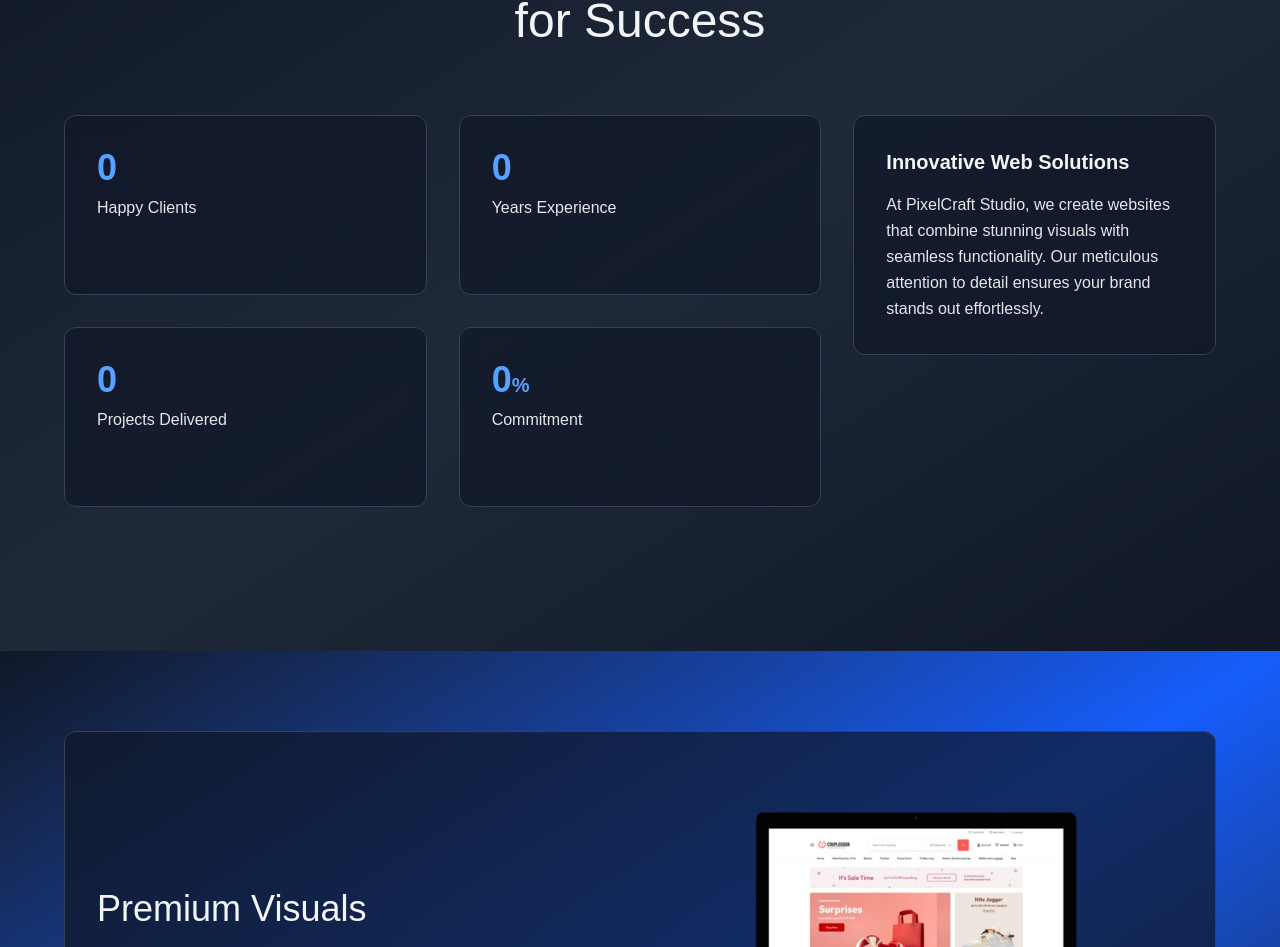
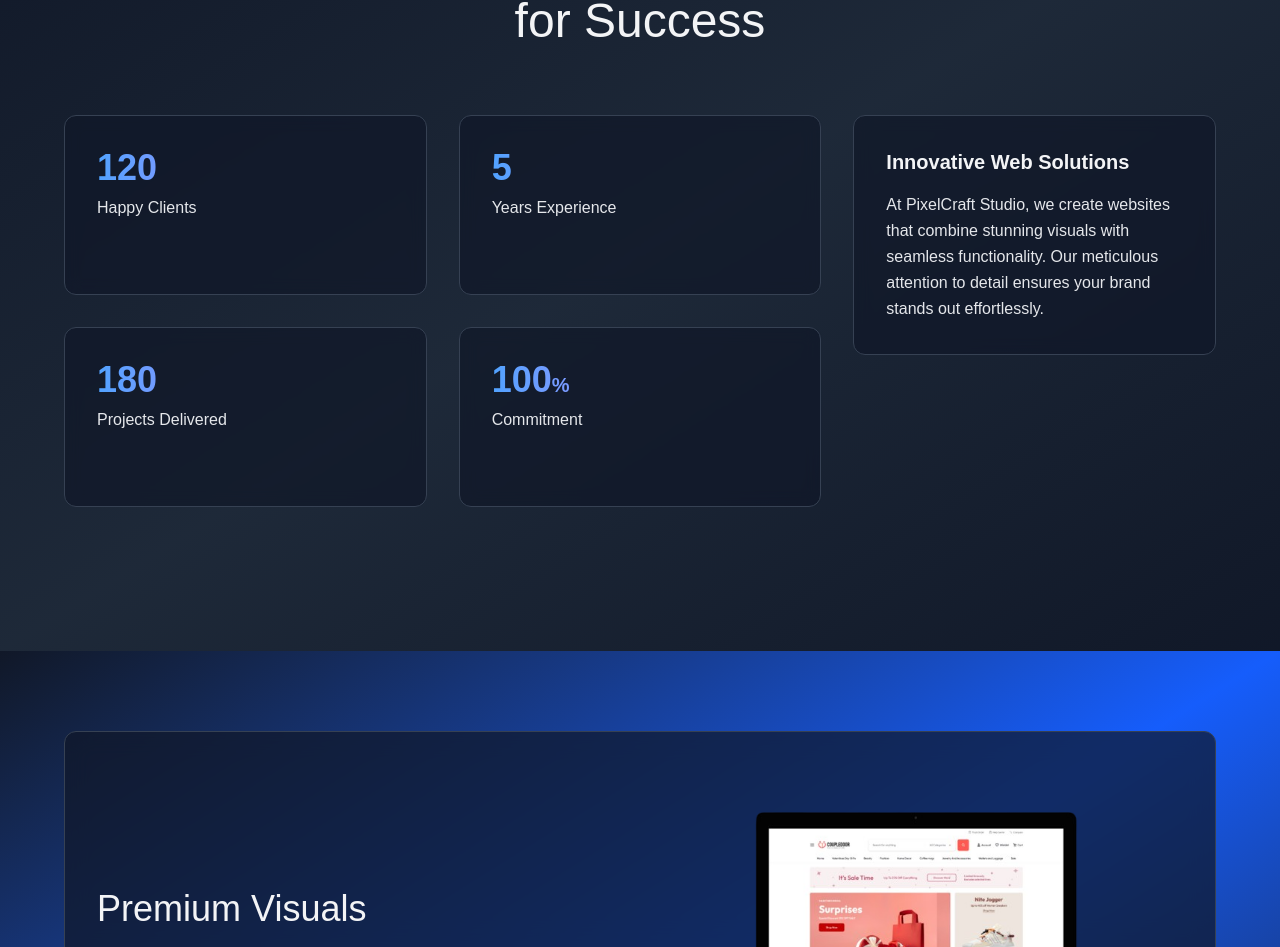
Before and after one commit to TarunGupta2602/Devora, a Next.js app: page / in a window 1280 px wide. Shown: the part 1725-2672 px from the top of the page. Built offline with nearby package versions, Linux system fonts and the light colour scheme.

Commit message:
some issues

```diff
--- a/app/page.js
+++ b/app/page.js
@@ -1,8 +1,7 @@
-
 "use client";
 
 import React from 'react';
-import { motion, useInView, useMotionValue, useTransform } from 'framer-motion';
+import { motion, useInView } from 'framer-motion';
 import { useState, useRef, useEffect } from 'react';
 import Image from 'next/image';
 import Head from 'next/head';
@@ -161,16 +160,6 @@ export default function HomePage() {
   const StatNumber = ({ value, unit }) => {
     const statRef = useRef(null);
     const isInView = useInView(statRef, { once: true, amount: 0.5 });
-    const motionValue = useMotionValue(0);
-    const animatedValue = useTransform(motionValue, (val) => Math.floor(val));
-
-    useEffect(() => {
-      if (isInView) {
-        motionValue.set(value);
-      } else {
-        motionValue.set(0);
-      }
-    }, [isInView, value, motionValue]);
 
     return (
       <motion.div
@@ -180,12 +169,10 @@ export default function HomePage() {
         animate={{ opacity: isInView ? 1 : 0 }}
         transition={{ duration: 0.5 }}
       >
-        <motion.span
-          transition={{ duration: 1.5, ease: "easeOut" }}
-        >
-          {animatedValue.get()}
+        <span>
+          {value}
           {unit && <span className="text-lg sm:text-xl">{unit}</span>}
-        </motion.span>
+        </span>
       </motion.div>
     );
   };
```
